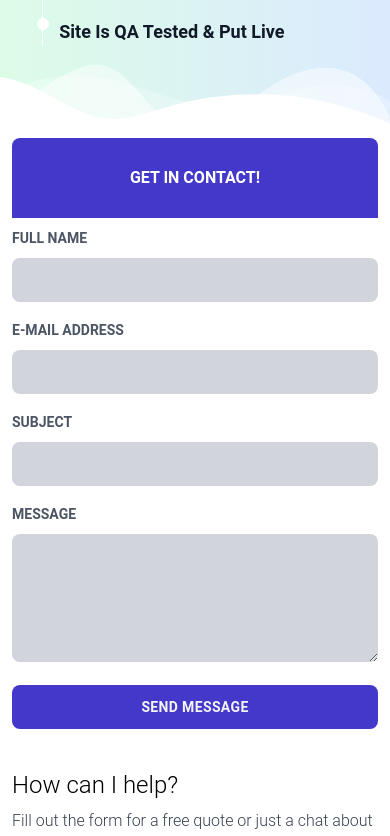
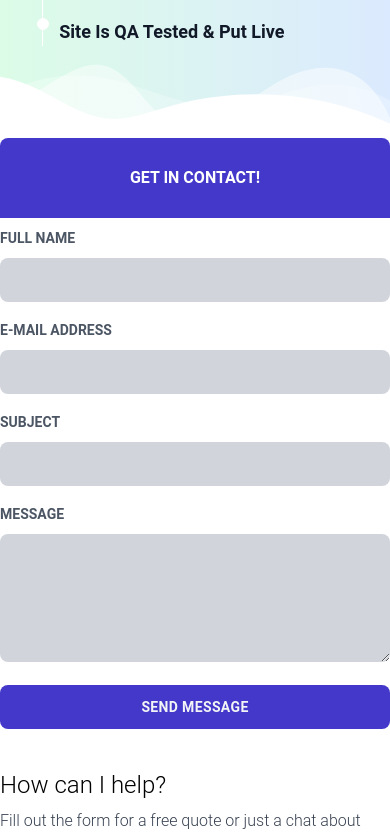
Before and after one commit to jordanhoughton74-git/Houghton-Web-Design, a Next.js app: page /web-design in a window 390 px wide. Shown: the part 2960-3796 px from the top of the page. Built offline with nearby package versions, Linux system fonts and the light colour scheme.

Commit message:
fix maragin auto

```diff
--- a/components/footer.js
+++ b/components/footer.js
@@ -3,7 +3,7 @@ import Link from 'next/link'
 export default function Footer() {
     return (
         <div className="bg-gray-800 py-10 px-4 lg:px-20">
-            <div className="max-w-7xl grid grid-cols-1 lg:grid-cols-4 text-white gap-5">
+            <div className="max-w-7xl grid grid-cols-1 lg:grid-cols-4 text-white gap-5 mx-auto">
                 <div className="my-auto mx-auto">
                 <img
                 alt="Freelance Web Design HWD Logo"
@@ -30,7 +30,7 @@ export default function Footer() {
                     <p className='mb-2'>info@houghtonwebdesign.co.uk</p>
                 </div>
             </div>
-            <p className='lg:text-left text-white lg:pl-7'>Houghton Web Design © {new Date().getFullYear()}</p>
+            <p className='lg:text-left text-white lg:pl-7 max-w-7xl mx-auto'>Houghton Web Design © {new Date().getFullYear()}</p>
         </div>
     )
 }
--- a/pages/index.js
+++ b/pages/index.js
@@ -88,7 +88,7 @@ export default function Home() {
       ))}
       </div>
     </div>
-      <div className="max-w-7xl m-3 md:m-10 grid grid-cols-1 md:grid-cols-2 gap-4">
+      <div className="max-w-7xl m-3 md:m-10 grid grid-cols-1 md:grid-cols-2 gap-4 mx-auto">
           <ContactForm />
           <div className='text-left my-auto'>
             <p className='text-2xl mb-2'>How can I help?</p>
--- a/pages/web-design.js
+++ b/pages/web-design.js
@@ -117,7 +117,7 @@ export default function WebDesign() {
 
             </div>
         </div>
-        <div className="max-w-7xl m-3 md:m-10 grid grid-cols-1 md:grid-cols-2 gap-4">
+        <div className="max-w-7xl m-3 md:m-10 grid grid-cols-1 md:grid-cols-2 gap-4 mx-auto">
           <ContactForm />
           <div className='text-left my-auto'>
             <p className='text-2xl mb-2'>How can I help?</p>
```
